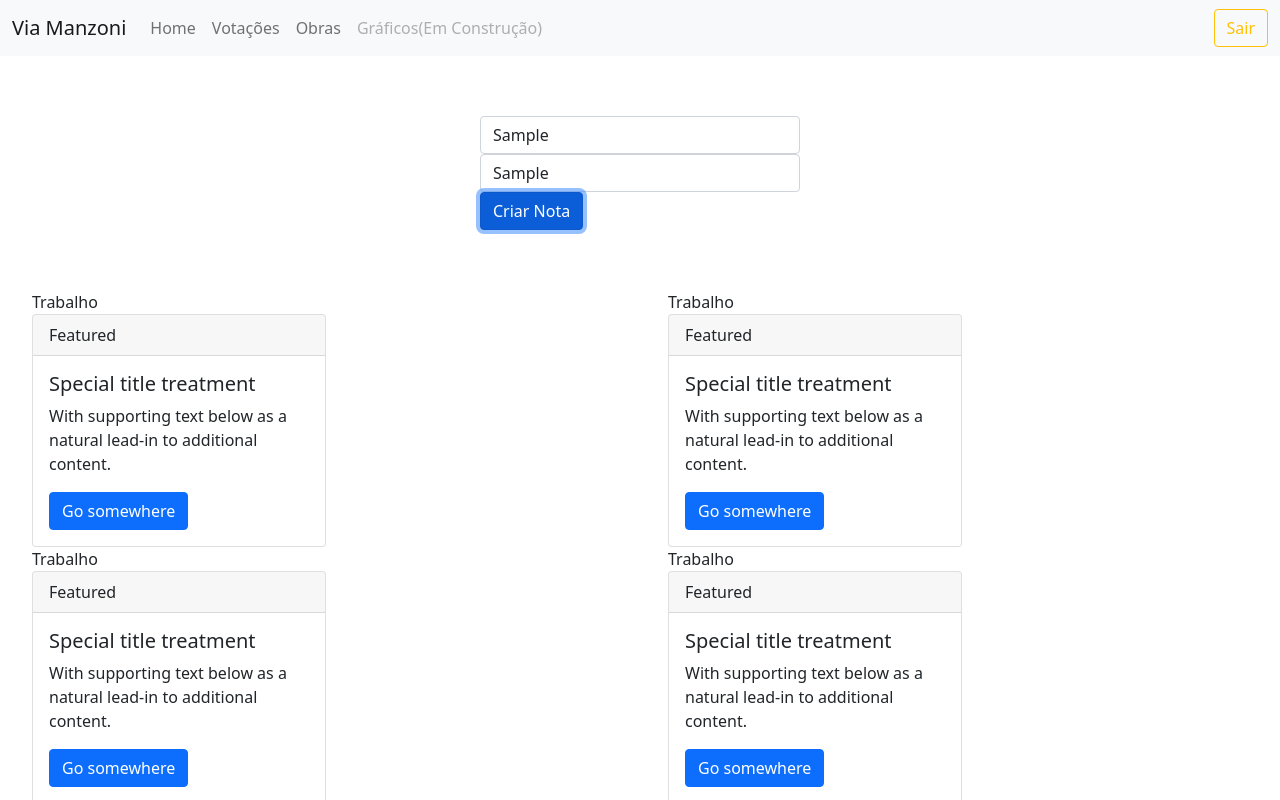
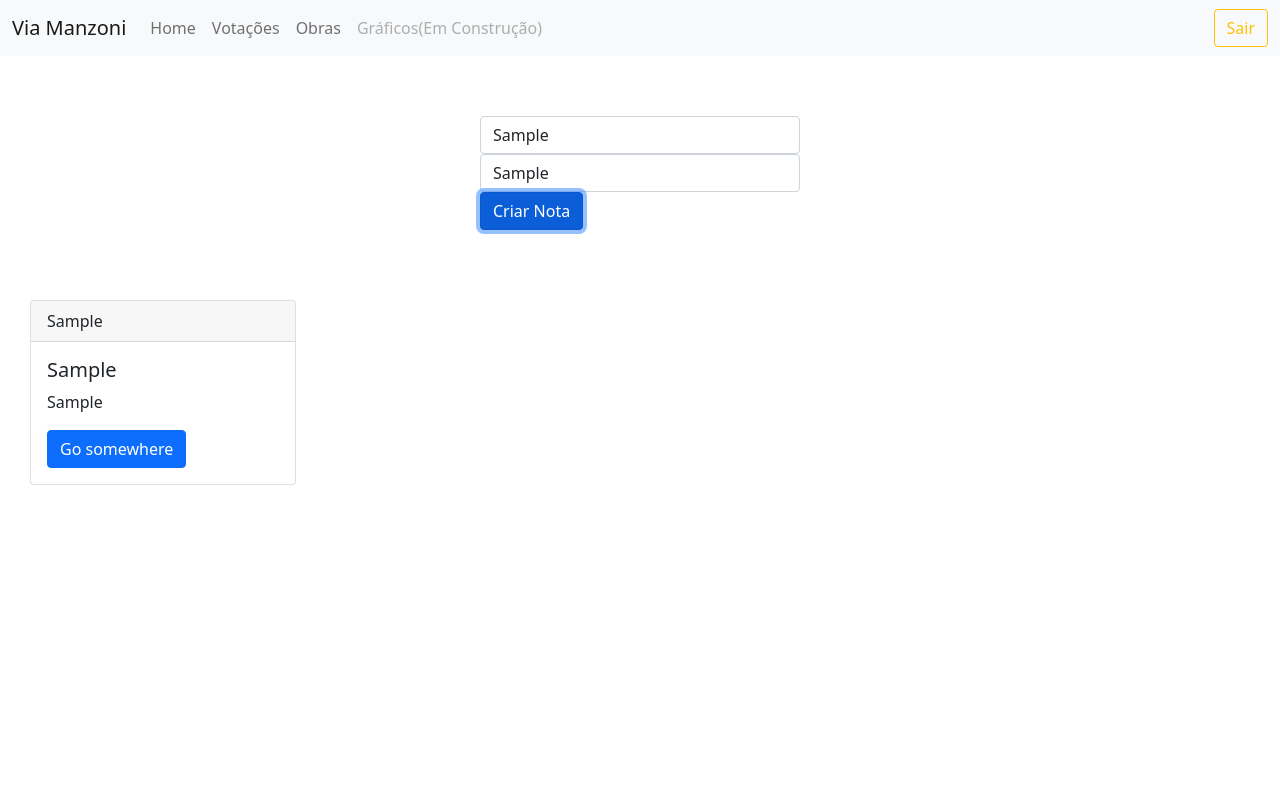
Before and after one commit to RanderThe/via-manzoni, a React (Create React App) app: page / in a window 1280 px wide. Both pictures are taken after typing "Sample", "Sample" into the empty fields and a click on the button "Criar Nota". Shown: the top 800 px of the page. Built offline with nearby package versions, Linux system fonts and the light colour scheme.

Commit message:
End of the first stage

```diff
--- a/src/App.js
+++ b/src/App.js
@@ -7,8 +7,20 @@ import './assets/index.css';
 
 class App extends Component {
 
+ constructor(props){
+  super();
+  this.state= {
+    cards:[]
+  }
+ }
+
   createCard(title,text){
-    console.log("um novo card foi criado "+title + text);
+    const newCard = {title, text};
+    const newCardArray =  [...this.state.cards,newCard];
+    const newState = {
+      cards:newCardArray
+    }
+    this.setState(newState);
   }
 
 
@@ -39,12 +51,8 @@ class App extends Component {
           </Container>
         </Navbar>
 
-        <CardRegistration createCard={this.createCard}></CardRegistration>
-        <CardList></CardList>
-
-
-
-
+        <CardRegistration createCard={this.createCard.bind(this)}></CardRegistration>
+        <CardList cards={this.state.cards}></CardList>
       </section>
     );
   }
--- a/src/components/Card/ItemCard.jsx
+++ b/src/components/Card/ItemCard.jsx
@@ -1,19 +1,19 @@
 import React, { Component } from 'react';
 import "./ItemCardStyle.css";
-import {Row,Col, Card, Button } from 'react-bootstrap';
+import { Row, Col, Card, Button } from 'react-bootstrap';
 
 class ItemCard extends Component {
 
     render() {
         return (
             <Row md={2} className="g-4">
-                <Col>
+                <Col id='colCardID' className='ItemCard'>
                     <Card>
-                        <Card.Header>Featured</Card.Header>
+                        <Card.Header>{this.props.title}</Card.Header>
                         <Card.Body>
-                            <Card.Title>Special title treatment</Card.Title>
+                            <Card.Title>{this.props.title}</Card.Title>
                             <Card.Text>
-                                With supporting text below as a natural lead-in to additional content.
+                                {this.props.text}
                             </Card.Text>
                             <Button variant="primary">Go somewhere</Button>
                         </Card.Body>
--- a/src/components/Card/ItemCardStyle.css
+++ b/src/components/Card/ItemCardStyle.css
@@ -0,0 +1,6 @@
+@media all {
+    .col.ItemCard {
+        width: 90%;
+        padding: 10px;
+    }
+}
--- a/src/components/CardList/CardList.jsx
+++ b/src/components/CardList/CardList.jsx
@@ -1,24 +1,20 @@
 import React from "react";
 import { Component } from "react";
 import ItemCard from "../Card/ItemCard";
-import {Row,Col, Card, Button } from 'react-bootstrap';
+import { Row, Col, Card, Button } from 'react-bootstrap';
 
 class CardList extends Component {
 
     render() {
         return (
             <ul>
-                <Row md={2} className="g-4">
-                {Array.from({ length: 5 }).map((_, idx) => (
-                    <Col>
-                        {Array.of("Trabalho", "Trabalho", "Estudos").map((categoria, index) => {
-                            return (
-                                <li key={index}>
-                                    <div>{categoria}</div>
-                                    <ItemCard></ItemCard>
-                                </li>);
-                        })}
-                    </Col>
+                <Row md={4} >
+                    {this.props.cards.map((card, index) => (
+                        <Col>
+                            <li key={index}>
+                                <ItemCard title={card.title} text={card.text}></ItemCard>
+                            </li>
+                        </Col>
                     ))}
                 </Row>
             </ul>
--- a/src/components/CardRegistration/CardRegistrationStyle.css
+++ b/src/components/CardRegistration/CardRegistrationStyle.css
@@ -2,6 +2,7 @@
 
     .CardRegistration {
         padding: 60px 0;
+        width: 100%;
       }
 
     .CardRegistration form{
```
Also changed, not shown: src/components/ListaCards/ListaCompetencias.jsx (deleted, +0 -29 lines).
